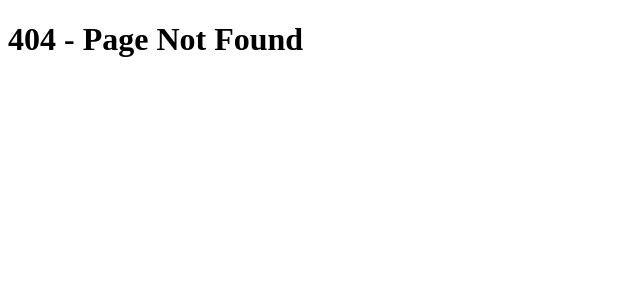
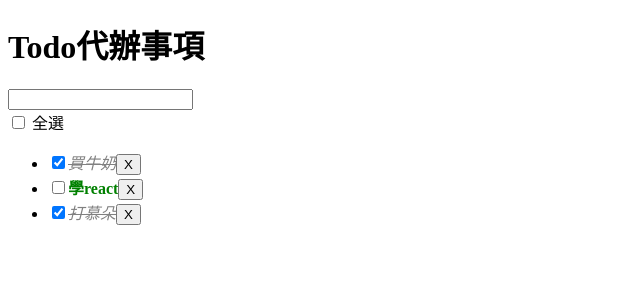
Before and after one commit to Luna153/react, a Next.js app in the folder next-base/: page /cs-0905/todo-page in a window 1280 px wide. Before the commit this address had no page. Shown: the top 300 px of the page, without its empty margins (0-640 px from the left). Built offline with nearby package versions, Linux system fonts and the light colour scheme.

Commit message:
20230905
todo代辦事項的CRUD
拆解成兩個檔案(AddForm, List)

```diff
--- a/next-base/components/star/index.js
+++ b/next-base/components/star/index.js
@@ -5,12 +5,14 @@ import styles from './star.module.css';
 
 export default function Star({ startRating = 0, onRatingChange=()=>{} }) {
   // 這裡的onRatingChange代表: 當評分改變時會回傳參數
-  //click時的評比分數
+
   // anti-pattern(反樣式): 以props(屬性)作為state(狀態)的初始化值，或稱為derived state(衍生的狀態)
   // https://zh-hant.reactjs.org/blog/2018/06/07/you-probably-dont-need-derived-state.html
   // https://vhudyma-blog.eu/react-antipatterns-props-in-initial-state/
   // 一般而言，props作為state初始值應避免，除非只需要在內部狀態初始化而已，
   // 而且之後props不會再被更動，或元件不需要再反應其它更動時
+
+  // click時的評比分數
   const [rating, setRating] = useState(0);
   // mouse enter時的評比分數
   const [hoverRating, setHoverRating] = useState(0);
--- /dev/null
+++ b/next-base/components/todo/add-form.js
@@ -0,0 +1,27 @@
+import { useState } from 'react';
+
+export default function AddForm({ handleAdd }) {
+  //  可控表單元素，宣告專門給文字輸入框使用的狀態
+  const [inputValue, setInputValue] = useState('');
+
+  return (
+    <input
+      type="text"
+      // 可控表單元件:value連接到某個狀態
+      value={inputValue}
+      // 可控表單元件: onChange事件能更動到那個狀態
+      onChange={(e) => {
+        setInputValue(e.target.value);
+      }}
+      onKeyDown={(e) => {
+        if (e.key === 'Enter') {
+          // 新增項目到todos狀態中
+          handleAdd(e.target.value);
+
+          //清空文字輸入框
+          setInputValue('');
+        }
+      }}
+    />
+  );
+}
--- /dev/null
+++ b/next-base/components/todo/index.js
@@ -0,0 +1,164 @@
+import { useState } from 'react';
+import styles from './todo.module.css';
+
+import AddForm from './add-form';
+import List from './list';
+
+export default function TodoIndex() {
+  //-----------移動到add-form--------------
+  //宣告一個專門給文字輸入框使用得狀態
+  //   const [inputValue, setInputValue] = useState('');
+
+  // 全選專用的狀態
+  const [selectAll, setSelectAll] = useState(false);
+
+  // 每個todo={id:number,text:string}
+  const [todos, setTodos] = useState([
+    // 使用物件陣列
+    {
+      id: 1,
+      text: '買牛奶',
+      completed: true,
+    },
+    {
+      id: 2,
+      text: '學react',
+      completed: false,
+    },
+    {
+      id: 3,
+      text: '打慕朵',
+      completed: true,
+    },
+  ]);
+  //   ----------------------------------------
+  // 純函式:只做狀態改變(第1.2步)
+  //   ----------------------------------------
+
+  // 依傳入text進行新增todo在陣列最前面
+  const add = (todos, text) => {
+    // 仿照資料庫id遞增的做法(只限id是數字)
+    const ids = todos.map((v) => v.id);
+    // 有資料取最大值當+1新id，沒資料用1開始
+    const newId = todos.length > 0 ? Math.max(...ids) + 1 : 1;
+    //建立新的todo
+    const newTodo = { id: newId, text: text, completed: false };
+    // 回傳薪陣列，把新項目加到todos的陣列最前面(1-2步驟)
+    return [newTodo, ...todos];
+  };
+
+  //依傳入id進行刪除
+  const remove = (todos, id) => {
+    return todos.filter((v) => v.id !== id);
+  };
+
+  // 依傳入id進行切換completed屬性改變
+  const toggleCompleted = (todos, id) => {
+    return todos.map((v) => {
+      if (v.id === id) return { ...v, completed: !v.completed };
+      else return { ...v };
+    });
+  };
+
+  //依傳入isSelectedAll(布林值)進行切換屬性改變
+  const toggleSelectedAll = (todos, isSelectedAll = false) => {
+    return todos.map((v) => {
+      return { ...v, completed: isSelectedAll };
+    });
+  };
+
+  //   ----------------------------------------
+  // 事件處理函式
+  //   ----------------------------------------
+  // 第3.步 設定回原本的狀態中
+  const handleAdd = (text) => {
+    setTodos(add(todos, text));
+  };
+
+  const handleRemove = (id) => {
+    setTodos(remove(todos, id));
+  };
+
+  const handleToggleCompleted = (id) => {
+    setTodos(toggleCompleted(todos, id));
+  };
+
+  const handleToggleSelectedAll = (isselectedAll) => {
+    setTodos(toggleSelectedAll(todos, isselectedAll));
+  };
+  //   ----------------------------------------
+
+  return (
+    <>
+      {/* -----------移動到add-form-------------- */}
+      {/* <input
+        type="text"
+        // 可控表單元件:value連接到某個狀態
+        value={inputValue}
+        // 可控表單元件: onChange事件能更動到那個狀態
+        onChange={(e) => {
+          setInputValue(e.target.value);
+        }}
+        onKeyDown={(e) => {
+          if (e.key === 'Enter') {
+            // 新增項目到todos狀態中
+            handleAdd(e.target.value);
+
+            //清空文字輸入框
+            setInputValue('');
+          }
+        }}
+      /> */}
+      {/* -----------引用add-form-------------- */}
+      <AddForm handleAdd={handleAdd} />
+      <br />
+      <input
+        type="checkbox"
+        checked={selectAll}
+        onChange={(e) => {
+          setSelectAll(e.target.checked);
+          //切換所有的項目
+          handleToggleSelectedAll(e.target.checked);
+        }}
+      />{' '}
+      全選
+      {/* -----------移動到list-------------- */}
+      {/* <ul>
+        {todos.map((v, i) => {
+          return (
+            <li key={v.id}>
+              <input
+                type="checkbox"
+                checked={v.completed}
+                onChange={() => {
+                  //這裡要做toggle completed狀態的動作
+                  handleToggleCompleted(v.id);
+                }}
+              />
+              {/* {v.completed ? <del>{v.text}</del> : v.text}
+              <span
+                className={v.completed ? styles['completed'] : styles['active']}
+              >
+                {v.text}
+              </span>
+              <button
+                onClick={() => {
+                  //這裡要做刪除的動作
+                  handleRemove(v.id);
+                }}
+              >
+                X
+              </button>
+            </li>
+          );
+        })}
+      </ul> */}
+      {/* -----------引用list-------------- */}
+      <List
+        todos={todos}
+        handleRemove={handleRemove}
+        handleToggleCompleted={handleToggleCompleted}
+      />
+    </>
+  );
+}
--- /dev/null
+++ b/next-base/components/todo/list.js
@@ -0,0 +1,39 @@
+import React from 'react';
+import styles from './todo.module.css';
+
+export default function List({ todos, handleRemove, handleToggleCompleted }) {
+  return (
+    <>
+      <ul>
+        {todos.map((v, i) => {
+          return (
+            <li key={v.id}>
+              <input
+                type="checkbox"
+                checked={v.completed}
+                onChange={() => {
+                  //這裡要做toggle completed狀態的動作
+                  handleToggleCompleted(v.id);
+                }}
+              />
+              {/* {v.completed ? <del>{v.text}</del> : v.text} */}
+              <span
+                className={v.completed ? styles['completed'] : styles['active']}
+              >
+                {v.text}
+              </span>
+              <button
+                onClick={() => {
+                  //這裡要做刪除的動作
+                  handleRemove(v.id);
+                }}
+              >
+                X
+              </button>
+            </li>
+          );
+        })}
+      </ul>
+    </>
+  );
+}
--- /dev/null
+++ b/next-base/components/todo/todo.module.css
@@ -0,0 +1,10 @@
+.active {
+  color: green;
+  font-weight: bold;
+}
+
+.completed {
+  text-decoration: line-through;
+  font-style: italic;
+  color: gray;
+}
--- a/next-base/pages/cs-0904/star-page.js
+++ b/next-base/pages/cs-0904/star-page.js
@@ -1,14 +1,17 @@
 import { useState } from 'react';
 import Star from '@/components/star';
+// 引入components內的star
 
 export default function StarPage() {
   //   const [start, setStart] = useState(3);
+  // 預設星星數useState(x)
   const [value1, setValue1] = useState(2);
   const [value2, setValue2] = useState(3);
   const [value3, setValue3] = useState(4);
 
   return (
     <>
+      {/* Star為自訂元件 */}
       <Star startRating={value1} onRatingChange={setValue1} />
       <Star startRating={value2} onRatingChange={setValue2} />
       <Star startRating={value3} onRatingChange={setValue3} />
--- /dev/null
+++ b/next-base/pages/cs-0905/todo-page.js
@@ -0,0 +1,11 @@
+import React from 'react';
+import TodoIndex from '@/components/todo';
+
+export default function TodoPage() {
+  return (
+    <>
+      <h1>Todo代辦事項</h1>
+      <TodoIndex />
+    </>
+  );
+}
```
